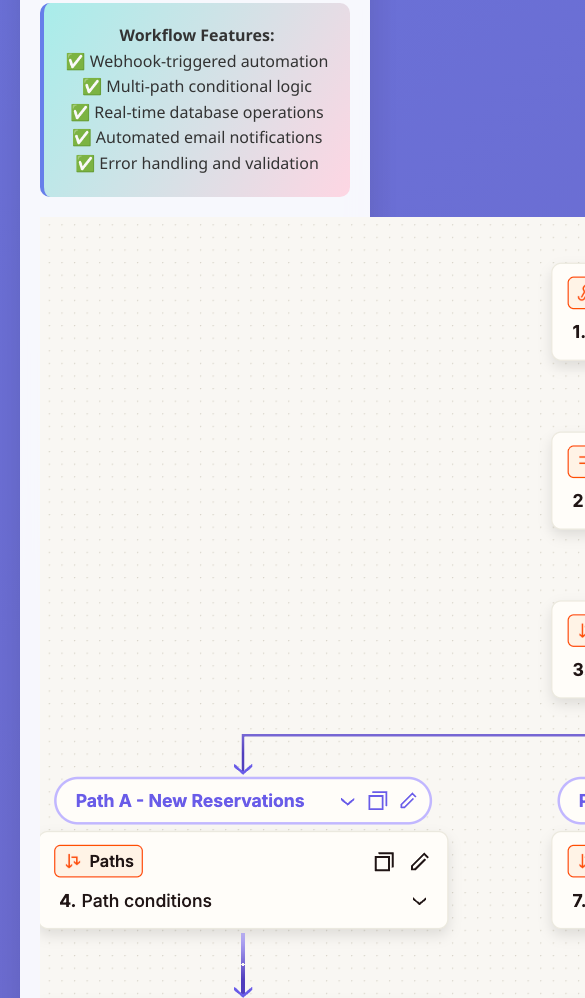
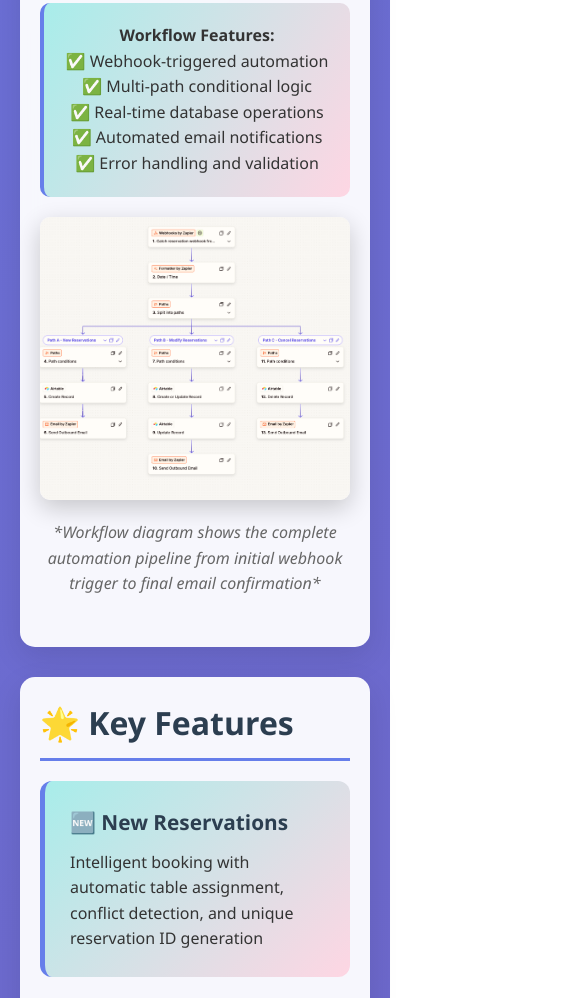
Before and after one commit to suba-suresh/AI-Restaurant-Reservation-Management-System, a plain HTML site: page index.html in a window 390 px wide. Shown: the part 3453-4451 px from the top of the page, 585 px wide, since content can reach past the window. Drawn offline with Linux system fonts and the light colour scheme.

Commit message:
Update workflow image styles and footer text

```diff
--- a/index.html
+++ b/index.html
@@ -102,11 +102,25 @@
         }
 
         .workflow-image {
-            max-width: 100%;
+            max-width: 800px;
+            width: 100%;
             height: auto;
             border-radius: 10px;
             box-shadow: 0 8px 25px rgba(0,0,0,0.2);
-            margin: 20px 0;
+            margin: 20px auto;
+            display: block;
+        }
+
+        @media (max-width: 900px) {
+            .workflow-image {
+                max-width: 90%;
+            }
+        }
+
+        @media (max-width: 600px) {
+            .workflow-image {
+                max-width: 100%;
+            }
         }
 
         .features-grid {
@@ -356,10 +370,12 @@
                     ✅ Automated email notifications<br>
                     ✅ Error handling and validation
                 </div>
+
+                <!-- Add your workflow image here -->
+                <img src="Final Workflow.png" alt="System Workflow Diagram" class="workflow-image">
+
                 <p style="margin-top: 20px; font-style: italic; color: #666;">
-                  <img class="diagram" src= "Final Workflow.png" alt="Workflow Diagram "/>
                     *Workflow diagram shows the complete automation pipeline from initial webhook trigger to final email confirmation*
-
                 </p>
             </div>
         </div>
@@ -527,7 +543,7 @@
         <!-- Footer -->
         <div class="footer">
             <h3>🎯 Final Project Submission</h3>
-            <p>LONDON AI STUDIO - AI Expert Mentorship Program </p>
+            <p>AI Expert Mentorship Program</p>
             <p style="margin-top: 10px; opacity: 0.8;">
                 Demonstrating practical AI implementation with real-world business applications
             </p>
```
